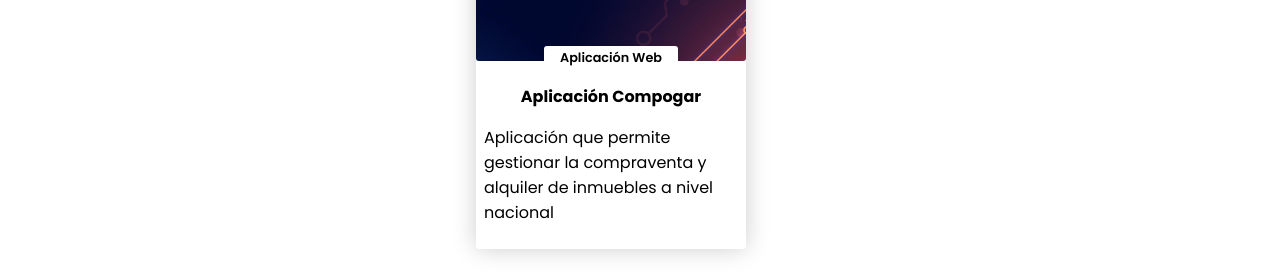
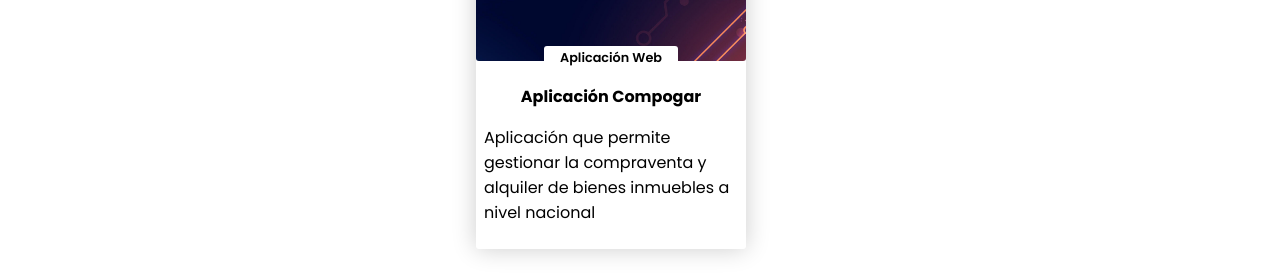
Before and after one commit to alfmendi/Portfolio-App, a React (Create React App) app: page / in a window 1280 px wide. Shown: the part 3900-4175 px from the top of the page. Built offline with nearby package versions, Linux system fonts and the light colour scheme; a web font is replaced by a local one.

Commit message:
Aplicación Portfolio App versión 1.12

```diff
--- a/src/componentes/portfolio/Portfolio.jsx
+++ b/src/componentes/portfolio/Portfolio.jsx
@@ -70,7 +70,7 @@ const portfolioArray = [
   {
     titulo: "Aplicación Compogar",
     descripcion:
-      "Aplicación que permite gestionar la compraventa y alquiler de inmuebles a nivel nacional",
+      "Aplicación que permite gestionar la compraventa y alquiler de bienes inmuebles a nivel nacional",
     enlaceProyecto: "https://aplicacion-compogar.herokuapp.com/",
     enlaceCodigo: "https://github.com/alfmendi/Compogar-App",
     imgUrl: mernImagen,
```
